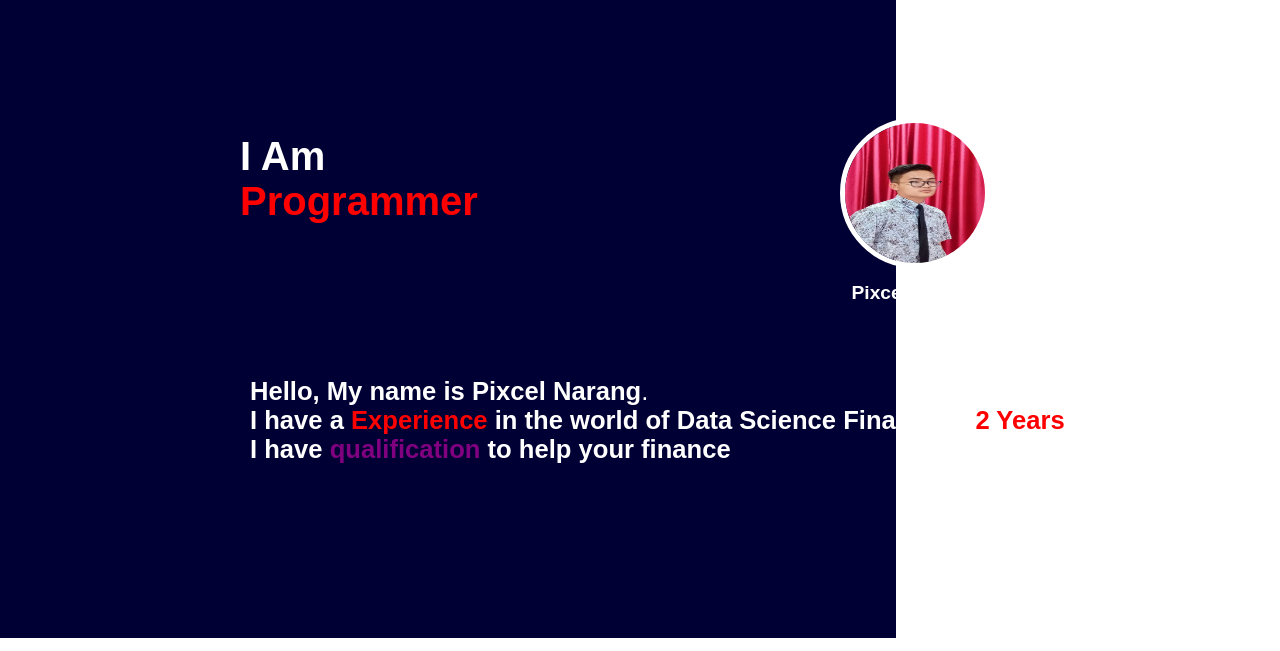
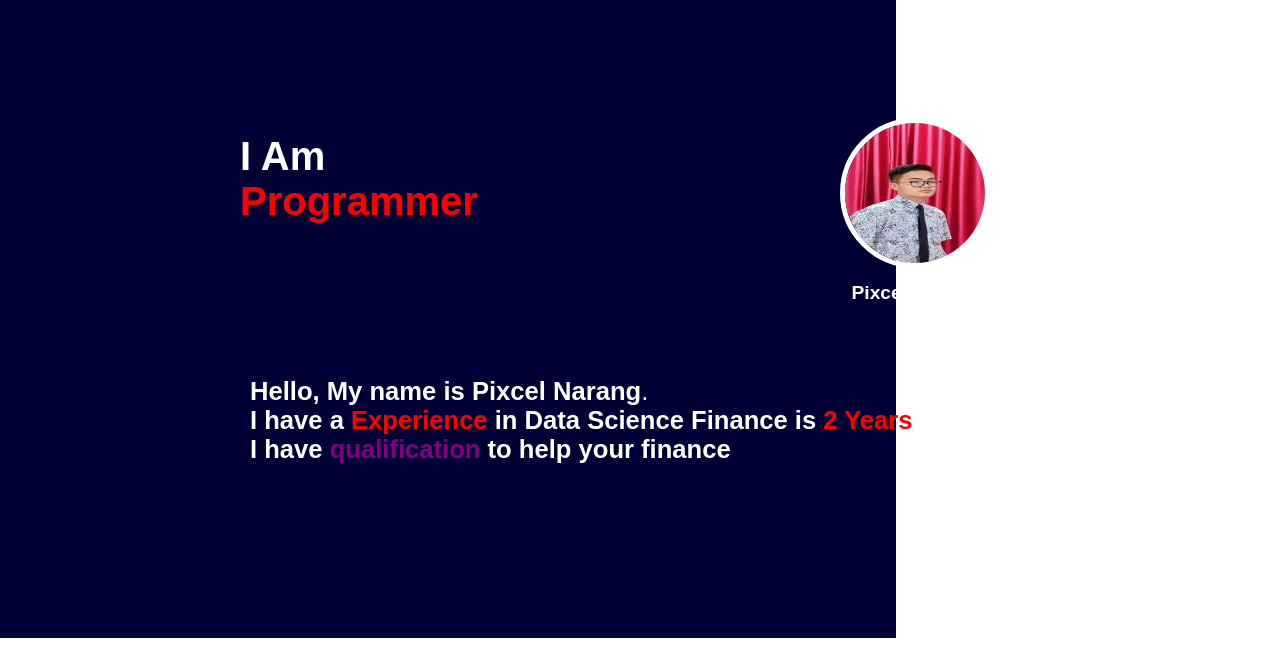
Before and after one commit to reonDay/My-Portofolio-Website, a plain HTML site: page index.html in a window 1280 px wide. Shown: the part 62-713 px from the top of the page. Drawn offline with nearby package versions, Linux system fonts and the light colour scheme.

Commit message:
Update index.html

```diff
--- a/index.html
+++ b/index.html
@@ -42,7 +42,7 @@
             </div>
             <div class="text-wrapper">
                 <p class="static-text"><strong>Hello, My name is Pixcel Narang</strong>.<br>
-                <strong>I have a Experience in the world of Data Science Finance is 2 Years</strong>.<br>
+                <strong>I have a Experience in Data Science Finance is 2 Years</strong>.<br>
                 <strong>I have qualification to help your finance</strong></p>
             </div>
             <div class="image-container">
```
